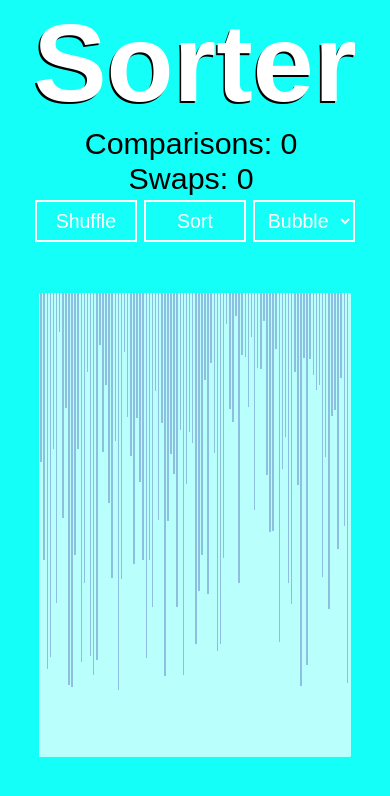
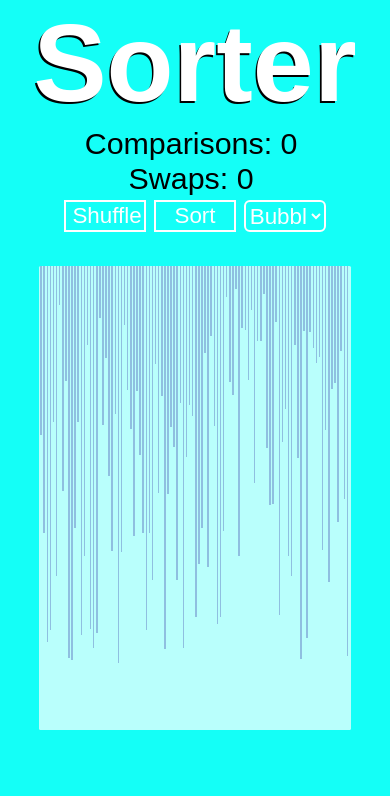
Before and after one commit to EthanGrebmeier/sorter, an Angular app: page / in a window 390 px wide. Shown: the top 796 px of the page. Built offline with nearby package versions, Linux system fonts and the light colour scheme.

Commit message:
Improved responsive styling

```diff
--- a/src/app/graph/graph.component.scss
+++ b/src/app/graph/graph.component.scss
@@ -9,26 +9,28 @@ body{
 
 .buttons{
     margin-top: .5vh;
-    margin-bottom: 4vh;
+    margin-bottom: 2vh;
     display: flex;
     flex-direction: row;
     justify-content: center;
 
     width:100vw;
-    height: 4vh;
+    height: 4rem;
+
+
 
     button{
        margin-right: 1vw;
        margin-left: 1vw;
-       width: 12vw;
-       height: 7vh;
+       width: 13.3vw;
+       height: 4rem;
        color: white;
        background-color: transparent;
        border: solid .3vh white;
        cursor: pointer;
 
        font-family: 'Hammersmith One', sans-serif;
-       font-size: 5vh;
+       font-size: 2.8vw;
 
        transition: color 300ms, background 300ms;
 
@@ -40,26 +42,41 @@ body{
 
    }
 
+
+   .selectSort{
+       display: flex;
+       align-items: center;
+   }
+
+   label{
+       font-size: 2.8vw;
+       color: white;
+
+   }
+
+
+
    select{
 
        align-self: center;
-       width: 12vw;
+       width: 13.3vw;
        background: transparent;
 
        border: .3vh solid white;
-       height: 7vh;
+       border-radius: .7vh;
+       height: 4rem;
 
        cursor: pointer;
 
        text-align: center;
-       font-size: 5vh;
+       font-size: 2.8vw;
        color: white;
        margin-left: 1vw;
        margin-right: 1vw;
 
    }
 
-   select::-ms-expand { display: block; }
+
 
 
     option{
@@ -76,13 +93,6 @@ body{
      display: flex;
      flex-direction: column;
      align-items: center;
-
-
-
-
-
-
-
 
  }
 
@@ -107,23 +117,33 @@ body{
 
     .buttons{
         width: 100vw;
-        height: 2vh;
+        height: 2rem;
+
         button{
-            width: 26vw;
-            height: 5vh;
-            font-size: 5vw;
+            width: 21vw;
+            height: 2rem;
+            font-size: 1.4rem;
+        }
+
+        label{
+            align-self: center;
+            font-size: 1.4rem;
+            color: white;
+
         }
 
         select{
-            height: 5vh;
-            width: 26vw;
-            font-size: 5vw;
+            height: 2rem;
+            width: 21vw;
+            font-size: 1.4rem;
         }
     }
 
+
+
     .container{
         width: 80vw;
-        margin-top: 5vh;
+        margin-top: 2vh;
 
     }
 
--- a/src/app/sorter/sorter.component.scss
+++ b/src/app/sorter/sorter.component.scss
@@ -24,7 +24,7 @@ body{
 .info{
     display: flex;
     p{
-        font-size: 6vh;
+        font-size: 2.6rem;
         margin: 0;
         margin-right: 2vw;
     }
```
